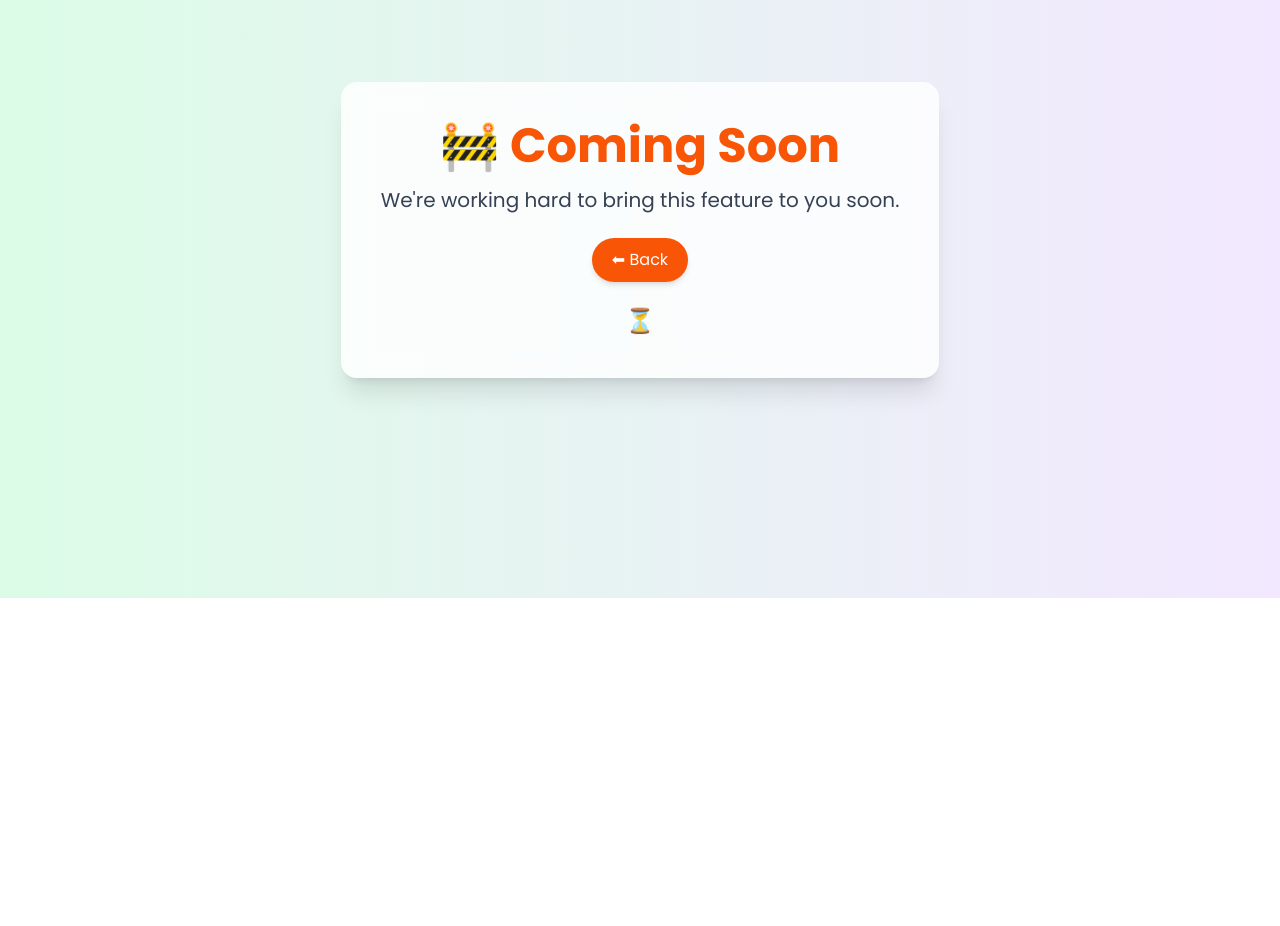
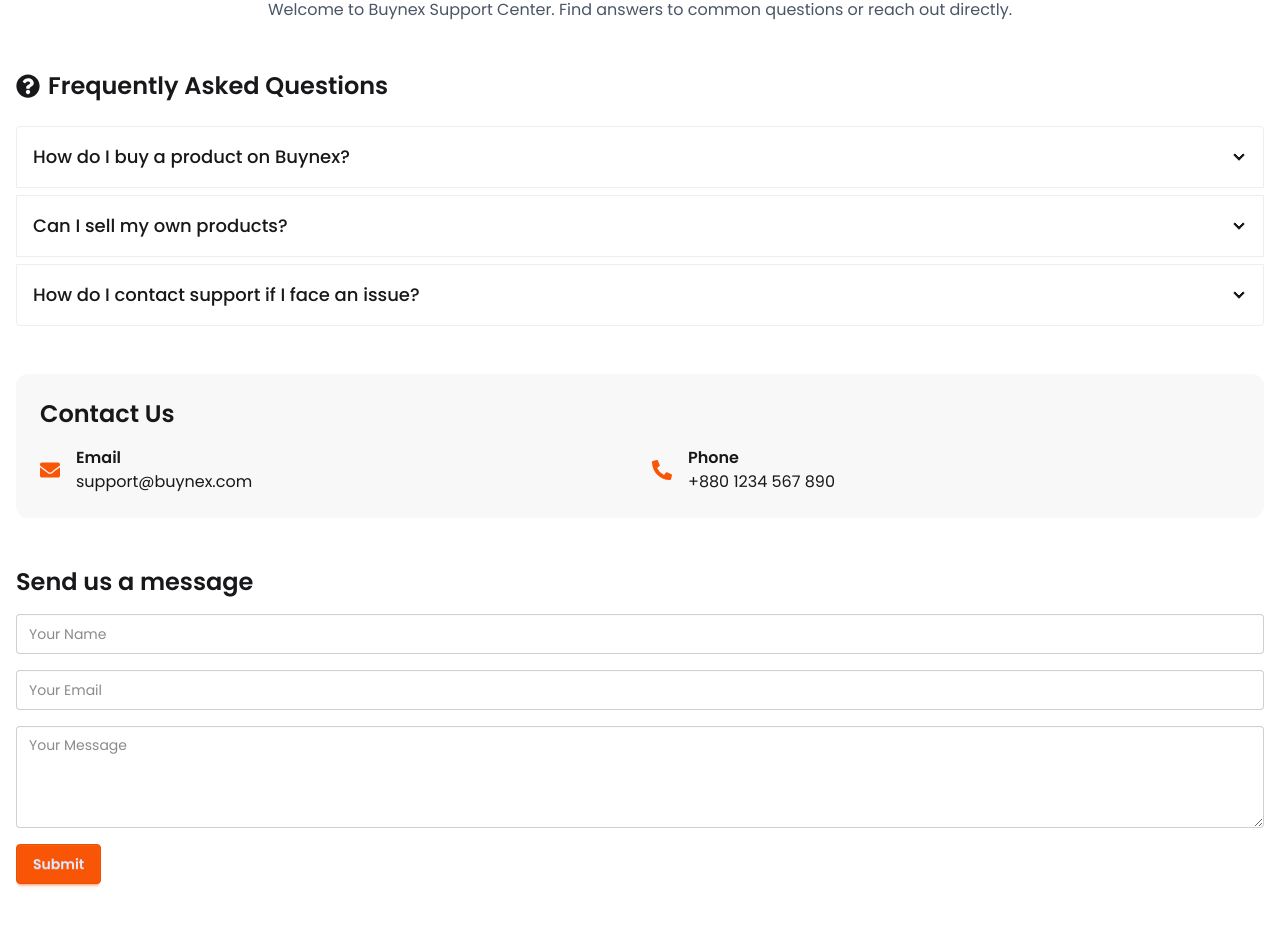
Before and after one commit to tanmayislam2006/Buy-Nex, a React (Vite) app in the folder client/: page /help-support in a window 1280 px wide. Shown: the part 218-1144 px from the top of the page. Before the commit the page ends 816 px from the top, so only its background shows below. Built offline with nearby package versions, Linux system fonts and the light colour scheme; no server answers.

Commit message:
Enhance Help & Support page with FAQ and contact information sections

```diff
--- a/client/src/Pages/public/HelpSupport.jsx
+++ b/client/src/Pages/public/HelpSupport.jsx
@@ -1,12 +1,107 @@
-import React from 'react';
-import ComingSoon from '../../components/ComingSoon';
+import React from "react";
+import { FaPhoneAlt, FaEnvelope, FaQuestionCircle } from "react-icons/fa";
 
 const HelpSupport = () => {
-    return (
+  return (
+    <div className="px-4 py-20 container mx-auto space-y-12">
+      {/* Hero Section */}
+      <div className="text-center">
+        <h1 className="text-4xl font-bold text-primary">How can we help you?</h1>
+        <p className="mt-4 text-gray-600">
+          Welcome to Buynex Support Center. Find answers to common questions or reach out directly.
+        </p>
+      </div>
+
+      {/* FAQ Section */}
       <div>
-        <ComingSoon />
+        <h2 className="text-2xl font-semibold mb-6 flex items-center gap-2">
+          <FaQuestionCircle /> Frequently Asked Questions
+        </h2>
+        <div className="join join-vertical w-full space-y-2">
+          <div className="collapse collapse-arrow join-item border border-base-300">
+            <input type="checkbox" />
+            <div className="collapse-title text-lg font-medium">
+              How do I buy a product on Buynex?
+            </div>
+            <div className="collapse-content">
+              <p>
+                First, create an account, browse listings, and directly contact the seller to negotiate and buy.
+              </p>
+            </div>
+          </div>
+          <div className="collapse collapse-arrow join-item border border-base-300">
+            <input type="checkbox" />
+            <div className="collapse-title text-lg font-medium">
+              Can I sell my own products?
+            </div>
+            <div className="collapse-content">
+              <p>
+                Yes! After creating an account, go to the “Sell” section and post your product with full details.
+              </p>
+            </div>
+          </div>
+          <div className="collapse collapse-arrow join-item border border-base-300">
+            <input type="checkbox" />
+            <div className="collapse-title text-lg font-medium">
+              How do I contact support if I face an issue?
+            </div>
+            <div className="collapse-content">
+              <p>
+                You can email us or call our hotline below. We're here 24/7 to assist you.
+              </p>
+            </div>
+          </div>
+        </div>
       </div>
-    );
+
+      {/* Contact Section */}
+      <div className="bg-base-200 p-6 rounded-xl">
+        <h2 className="text-2xl font-semibold mb-4">Contact Us</h2>
+        <div className="grid md:grid-cols-2 gap-6">
+          <div className="flex items-center gap-4">
+            <FaEnvelope className="text-xl text-primary" />
+            <div>
+              <p className="font-semibold">Email</p>
+              <p>support@buynex.com</p>
+            </div>
+          </div>
+          <div className="flex items-center gap-4">
+            <FaPhoneAlt className="text-xl text-primary" />
+            <div>
+              <p className="font-semibold">Phone</p>
+              <p>+880 1234 567 890</p>
+            </div>
+          </div>
+        </div>
+      </div>
+
+      {/* Feedback or Message Form (optional) */}
+      <div>
+        <h2 className="text-2xl font-semibold mb-4">Send us a message</h2>
+        <form className="space-y-4">
+          <input
+            type="text"
+            placeholder="Your Name"
+            className="input input-bordered w-full"
+            required
+          />
+          <input
+            type="email"
+            placeholder="Your Email"
+            className="input input-bordered w-full"
+            required
+          />
+          <textarea
+            className="textarea textarea-bordered w-full"
+            placeholder="Your Message"
+            rows={4}
+            required
+          ></textarea>
+          <button className="btn btn-primary">Submit</button>
+        </form>
+      </div>
+    </div>
+  );
 };
 
 export default HelpSupport;
```
